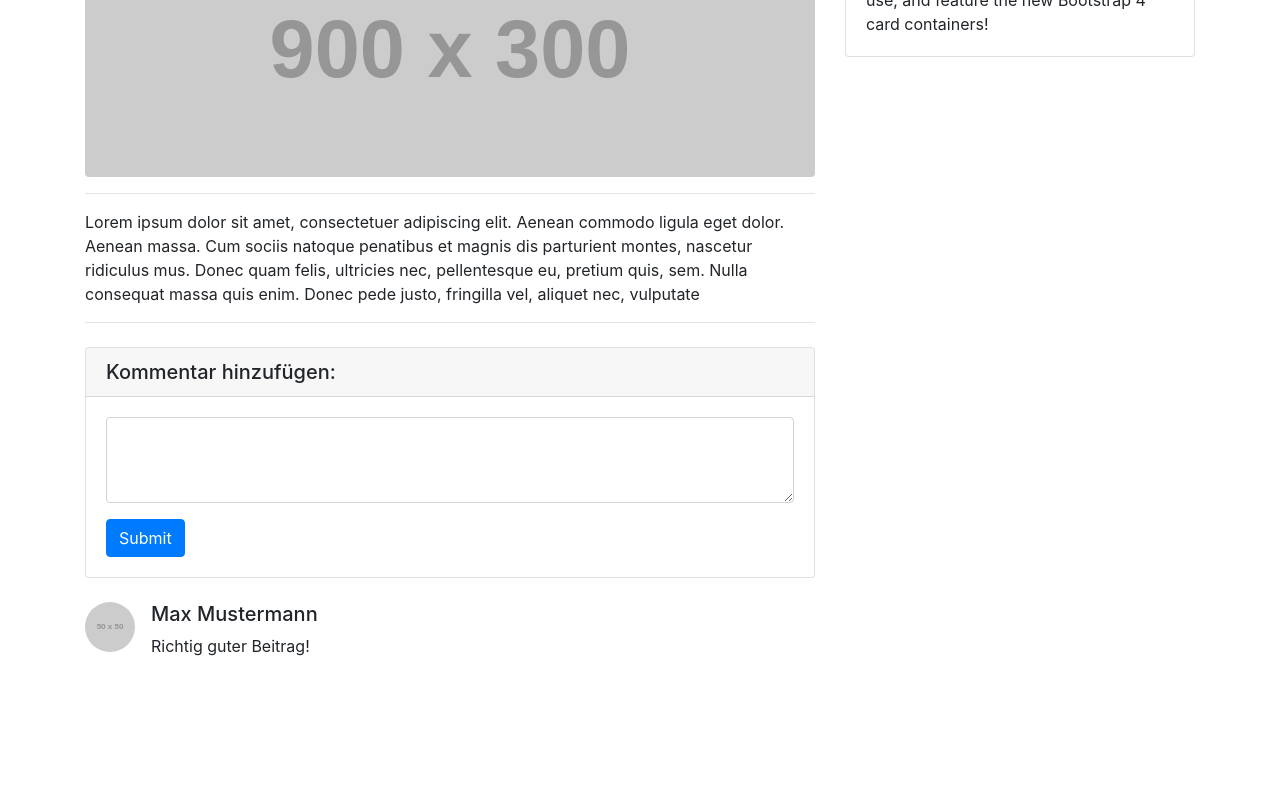
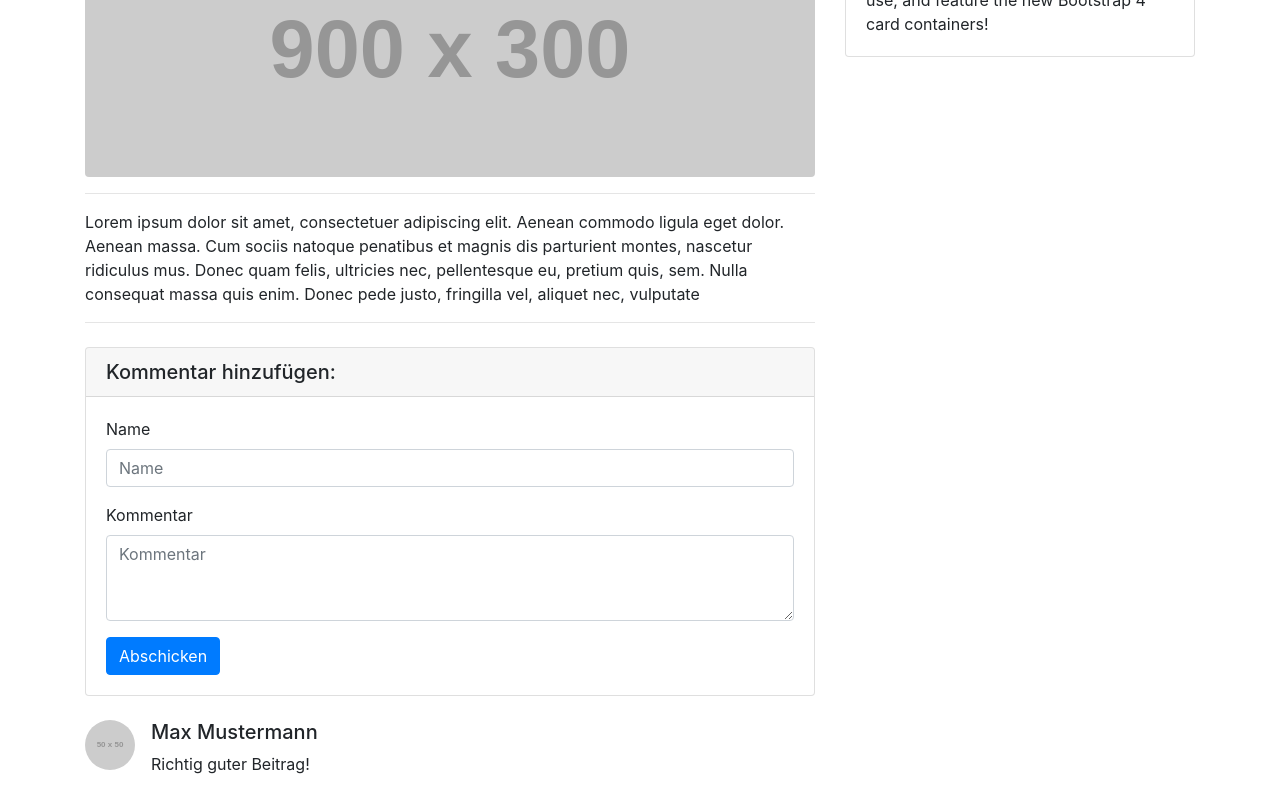
Before and after one commit to dmotroy/blog, an Angular app: page /blog/1 in a window 1280 px wide. Shown: the part 397-1197 px from the top of the page. Before the commit the page ends 1079 px from the top, so only its background shows below. Built offline with nearby package versions, Linux system fonts and the light colour scheme.

Commit message:
add blog-post-comments-form

```diff
--- /dev/null
+++ b/src/app/forms/blog-post-comment-form/blog-post-comment-form.component.html
@@ -0,0 +1,22 @@
+<div class="card">
+  <h5 class="card-header">Kommentar hinzufügen:</h5>
+  <div class="card-body">
+    <div class="form-group">
+      <label>Name</label>
+      <div class="input-group">
+        <input
+          class="form-control"
+          placeholder="Name"
+          [(ngModel)]="newComment.name"
+        />
+      </div>
+    </div>
+    <div class="form-group">
+      <label>Kommentar</label>
+      <div class="input-group">
+        <textarea class="form-control" rows="3" placeholder="Kommentar" [(ngModel)]="newComment.comment"></textarea>
+      </div>
+    </div>
+    <button type="submit" class="btn btn-primary" (click)="saveObject();">Abschicken</button>
+  </div>
+</div>
--- /dev/null
+++ b/src/app/forms/blog-post-comment-form/blog-post-comment-form.component.ts
@@ -0,0 +1,40 @@
+import { Component, OnInit, Input } from '@angular/core';
+import { BlogPost } from 'src/app/interfaces/blog-post';
+import { BlogPostComment } from 'src/app/interfaces/blog-post-comment';
+import { BlogPostCommentService } from 'src/app/services/blog-post-comment.service';
+
+@Component({
+  selector: 'app-blog-post-comment-form',
+  templateUrl: './blog-post-comment-form.component.html',
+  styleUrls: ['./blog-post-comment-form.component.sass'],
+})
+export class BlogPostCommentFormComponent implements OnInit {
+  @Input() blog_post: BlogPost;
+  newComment: BlogPostComment;
+
+  constructor(private blogPostCommentService: BlogPostCommentService) {}
+
+  ngOnInit(): void {
+    this.resetObject();
+  }
+
+  saveObject() {
+    this.blogPostCommentService.createOrUpdate(this.newComment);
+    this.resetObject();
+    this.reloadBlogPostComments();
+  }
+
+  resetObject() {
+    this.newComment = {
+      id: 0,
+      blog_post_id: this.blog_post.id,
+      name: '',
+      comment: '',
+      created_at: new Date().toISOString().slice(0, 10),
+    };
+  }
+
+  reloadBlogPostComments() {
+    this.blog_post.comments = this.blogPostCommentService.getAllByBlogPostId(this.blog_post.id);
+  }
+}
--- a/src/app/pages/blog-post-page/blog-post-page.component.html
+++ b/src/app/pages/blog-post-page/blog-post-page.component.html
@@ -1,4 +1,4 @@
-<p style="padding-top: 20px;">
+<p style="padding-top: 20px">
   <button (click)="goBack()" class="btn btn-secondary">
     zurück zur Übersicht
   </button>
@@ -24,23 +24,15 @@
 <hr />
 
 <p>
-    {{ blog_post.description }}
+  {{ blog_post.description }}
 </p>
 
 <hr />
 
-<div class="card my-4">
-  <h5 class="card-header">Kommentar hinzufügen:</h5>
-  <div class="card-body">
-    <form>
-      <div class="form-group">
-        <textarea class="form-control" rows="3"></textarea>
-      </div>
-      <button type="submit" class="btn btn-primary">Submit</button>
-    </form>
-  </div>
+<div class="my-4">
+  <app-blog-post-comment-form [blog_post]="blog_post"></app-blog-post-comment-form>
 </div>
 
-<div class="mb-4" *ngFor="let comment of blog_post.comments">
+<div class="mb-4" *ngFor="let comment of blog_post.comments.reverse()">
   <app-blog-post-comment [comment]="comment"></app-blog-post-comment>
 </div>
```
Also changed, not shown: src/app/app.module.ts (+6 -2 lines), src/app/forms/blog-post-comment-form/blog-post-comment-form.component.sass (added), 1 other file (tests, documents, lock files or other folders).
